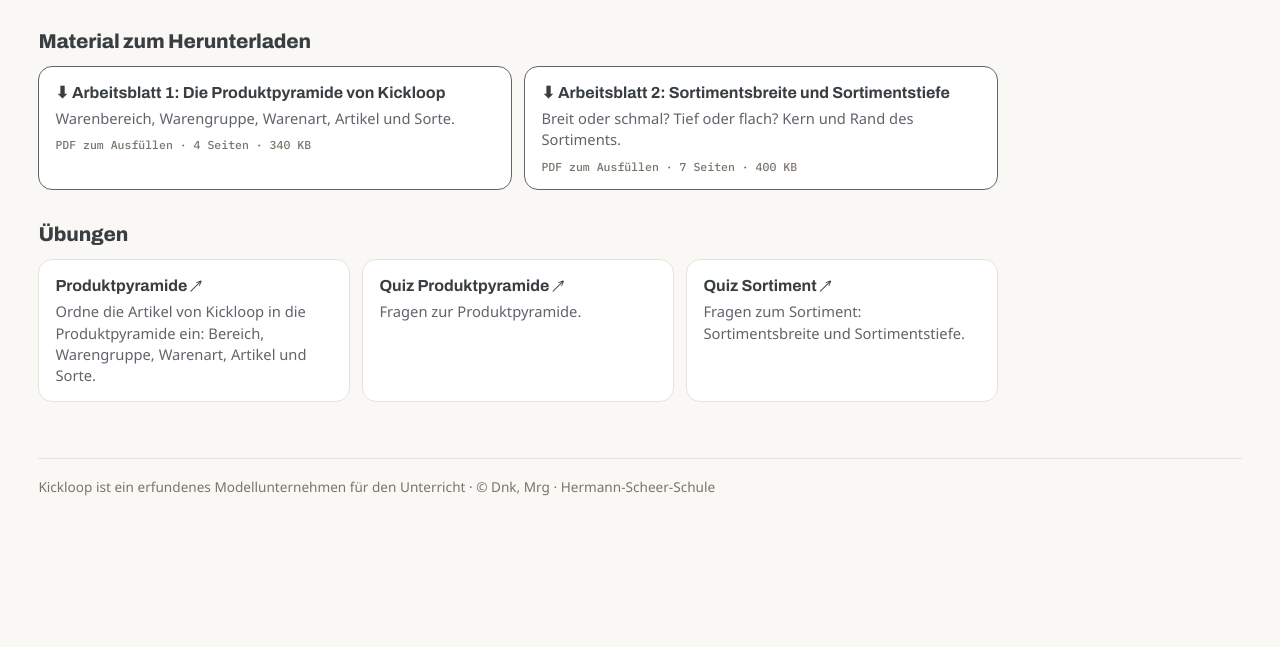
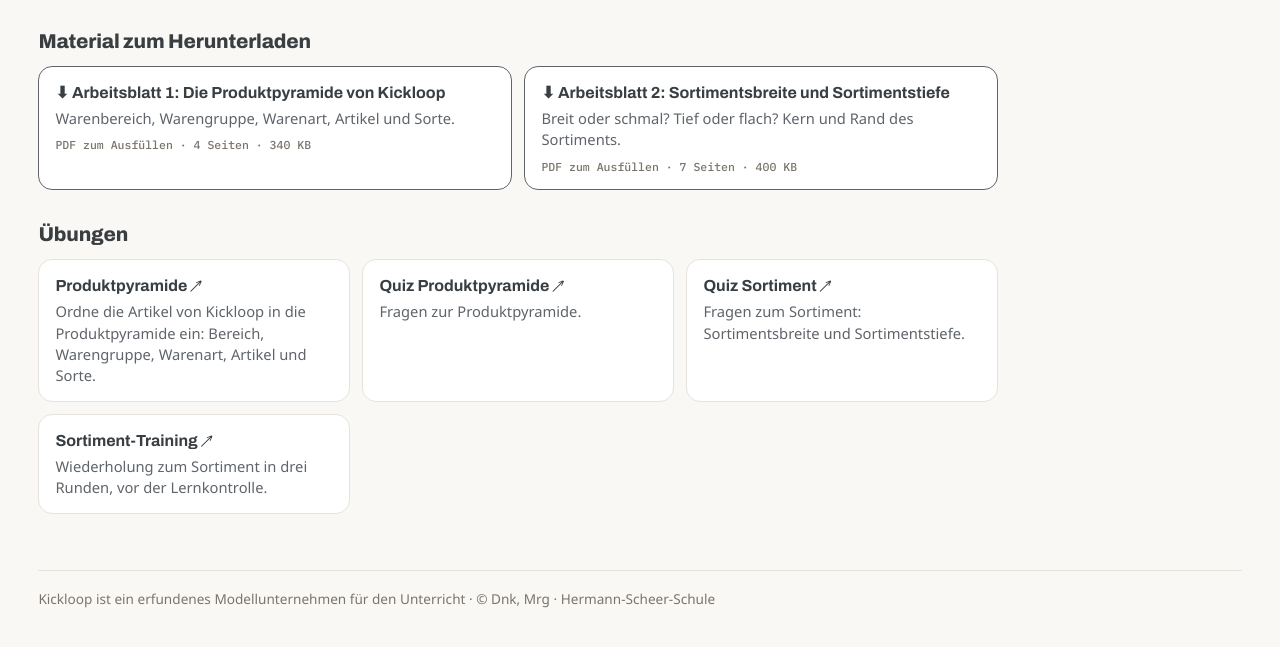
Before and after one commit to KMrg1390/Kickloop, a plain HTML site: page lf2/sortiment.html in a window 1280 px wide. Shown: the part 249-896 px from the top of the page. Before the commit the page ends 800 px from the top, so only its background shows below. Drawn offline with Linux system fonts and the light colour scheme; a web font is replaced by a local one.

Commit message:
LF 2 Sortiment: Kachel Sortiment-Training ergänzt
Das Sortiment-Training (Wiederholung, Ordner 03 › 3) steht jetzt auch auf der
Seite Sortiment unter „Übungen“, zusätzlich zum Klausurtraining.

Co-Authored-By: Claude Opus 5.5 <noreply@anthropic.com>

```diff
--- a/lf2/sortiment.html
+++ b/lf2/sortiment.html
@@ -23,6 +23,7 @@
     <a class="ucard" href="/#pyramide" target="_blank" rel="noopener"><b>Produktpyramide ↗</b><span>Ordne die Artikel von Kickloop in die Produktpyramide ein: Bereich, Warengruppe, Warenart, Artikel und Sorte.</span></a>
     <a class="ucard" href="/#quiz-pyramide" target="_blank" rel="noopener"><b>Quiz Produktpyramide ↗</b><span>Fragen zur Produktpyramide.</span></a>
     <a class="ucard" href="/#quiz-sortiment" target="_blank" rel="noopener"><b>Quiz Sortiment ↗</b><span>Fragen zum Sortiment: Sortimentsbreite und Sortimentstiefe.</span></a>
+    <a class="ucard" href="/uebungen/lf2-sortiment-training.html" target="_blank" rel="noopener"><b>Sortiment-Training ↗</b><span>Wiederholung zum Sortiment in drei Runden, vor der Lernkontrolle.</span></a>
   </div>
 </main>
 <footer>Kickloop ist ein erfundenes Modellunternehmen für den Unterricht · © Dnk, Mrg · Hermann-Scheer-Schule</footer>
```
